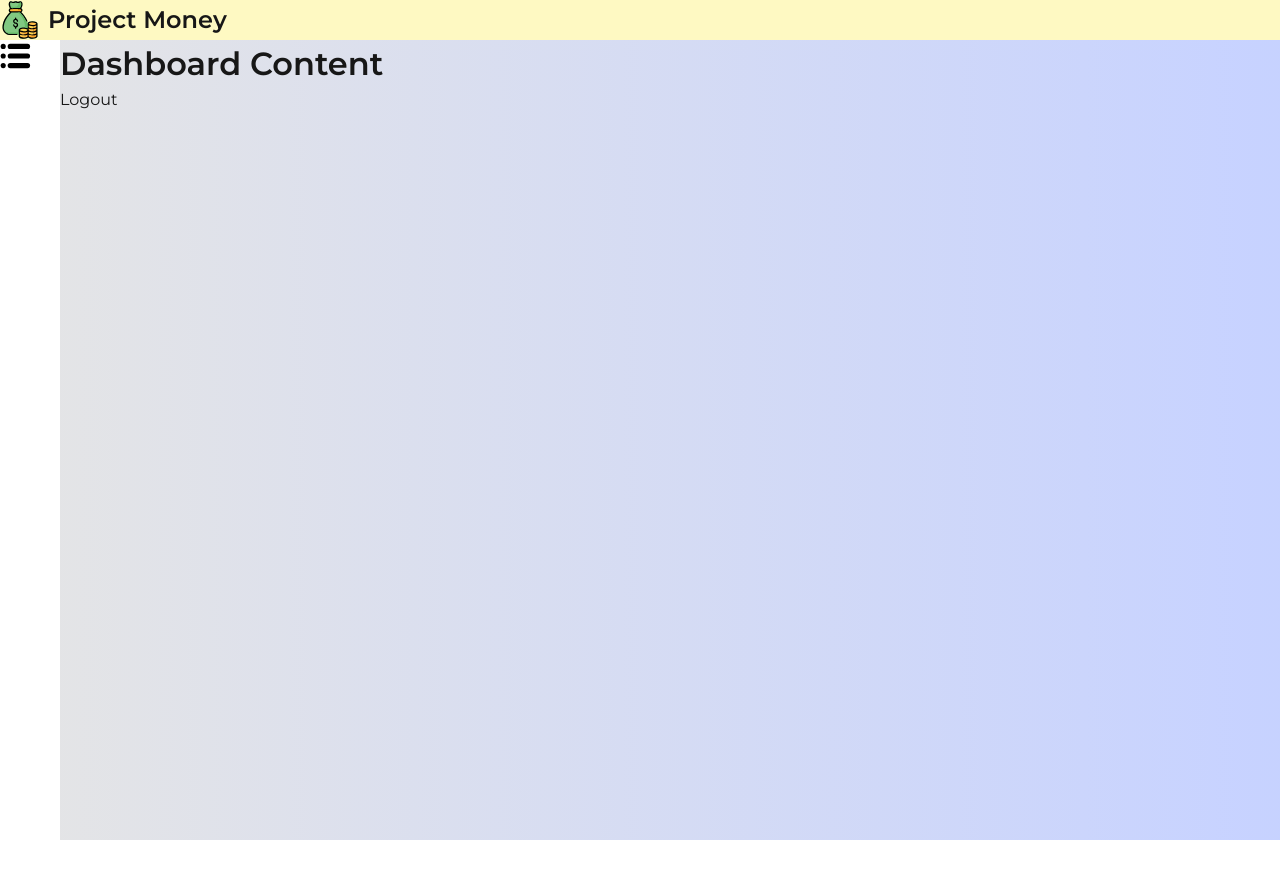
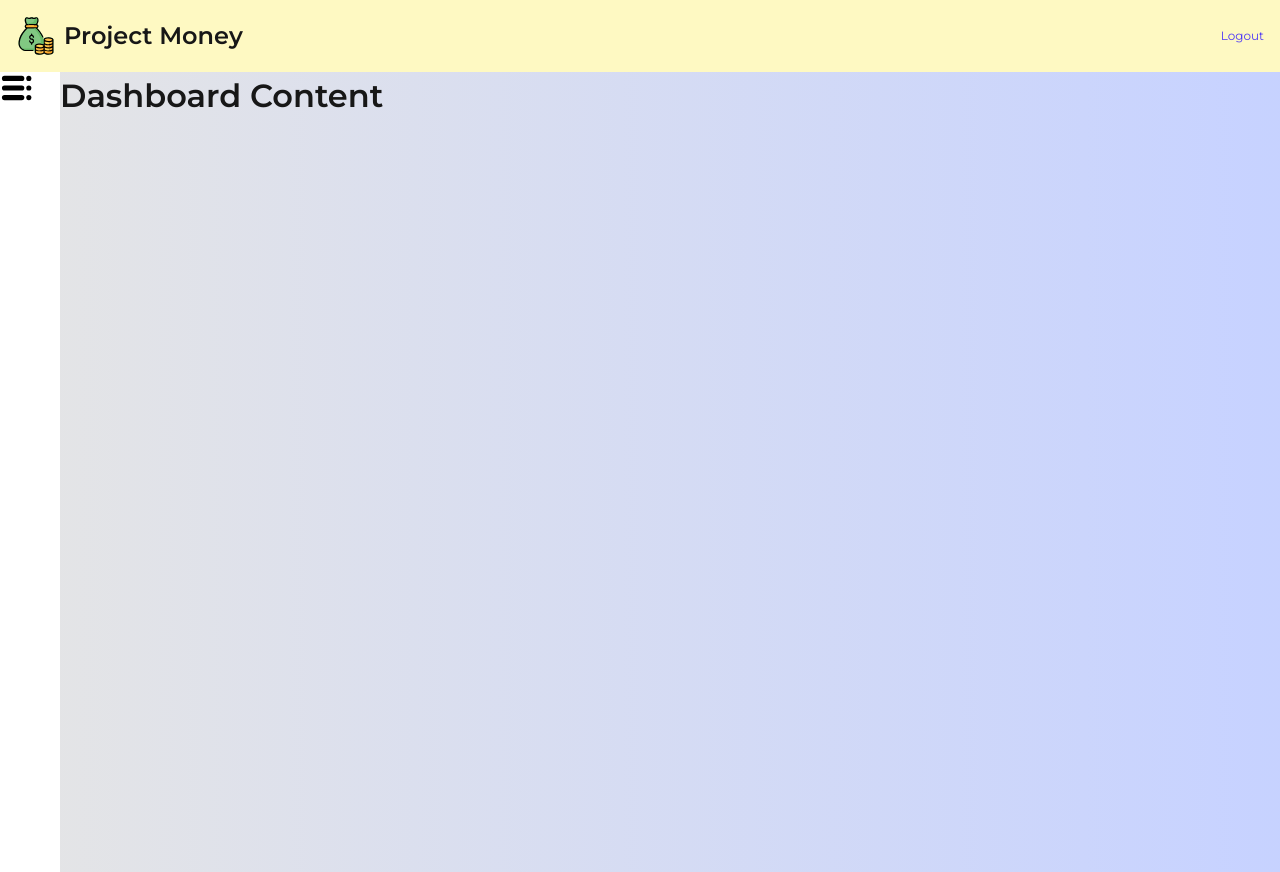
Before and after one commit to dexter2k8/project-money, a Next.js app: page /dashboard in a window 1280 px wide. Before the commit the page ends 840 px from the top, so only its background shows below. Built offline with nearby package versions, Linux system fonts and the light colour scheme.

Commit message:
feat: implemented logout button on header

```diff
--- a/app/(pages)/dashboard/page.tsx
+++ b/app/(pages)/dashboard/page.tsx
@@ -1,20 +1,7 @@
-"use client";
-
-import { SignOut } from "@/app/services/fetchers/auth";
-import { useRouter } from "next/navigation";
-
 export default function Dashboard() {
-  const router = useRouter();
-
-  const handleSignOut = async () => {
-    const result = await SignOut();
-    if (result) router.replace("/");
-  };
-
   return (
     <div className="h-full">
       <h2>Dashboard Content</h2>
-      <button onClick={handleSignOut}>Logout</button>
     </div>
   );
 }
--- a/app/(pages)/layout.tsx
+++ b/app/(pages)/layout.tsx
@@ -1,16 +1,30 @@
+"use client";
 import Sidebar from "@/components/Sidebar";
 import { cx } from "class-variance-authority";
 import Link from "next/link";
 import Image from "next/image";
+import Button from "@/components/Button";
+import { useRouter } from "next/navigation";
+import { SignOut } from "../services/fetchers/auth";
 
 export default function PagesLayout({ children }: { children: React.ReactNode }) {
+  const router = useRouter();
+
+  const handleSignOut = async () => {
+    const result = await SignOut();
+    if (result) router.replace("/");
+  };
+
   return (
     <div className="h-screen">
-      <header className="bg-yellow-100">
+      <header className="flex items-center justify-between p-4 bg-yellow-100">
         <Link className="flex items-center gap-2 w-fit" href="/dashboard">
           <Image className="dark:invert" src="/money.svg" alt="money logo" width={40} height={40} />
           <h3 className="whitespace-nowrap">Project Money</h3>
         </Link>
+        <Button variant="link" onClick={handleSignOut}>
+          Logout
+        </Button>
       </header>
       <div
         className={cx(
--- a/components/Button/constants.ts
+++ b/components/Button/constants.ts
@@ -14,9 +14,9 @@ export const buttonVariants = cva(
         "default-reverse":
           "border border-violet-200 text-indigo-200 enabled:hover:border-violet-400",
         primary: "bg-violet-800 border border-violet-200 text-white enabled:hover:bg-violet-600",
-        link: "bg-transparent text-indigo-600 enabled:hover:text-indigo-200 focus:animate-none",
+        link: "px-0! bg-transparent text-indigo-600 enabled:hover:text-indigo-200 focus:animate-none",
         "link-reverse":
-          "bg-transparent text-indigo-200 enabled:hover:text-indigo-400 focus:animate-none",
+          "px-0! bg-transparent text-indigo-200 enabled:hover:text-indigo-400 focus:animate-none",
       },
       size: {
         default: "text-xs h-8 px-10",
--- a/components/Sidebar/components/menu.tsx
+++ b/components/Sidebar/components/menu.tsx
@@ -2,17 +2,19 @@ import Image from "next/image";
 
 interface IMenuProps {
   onClick: () => void;
+  isCollapsed?: boolean;
 }
-export default function Menu({ onClick }: IMenuProps) {
+export default function Menu({ onClick, isCollapsed }: IMenuProps) {
   return (
     <Image
       onClick={onClick}
-      className="dark:invert cursor-pointer"
+      className="dark:invert cursor-pointer transition-all duration-300 ease-in-out"
       src="/menu.svg"
       alt="money logo"
       width={32}
       height={32}
       priority
+      style={{ transform: `rotateY(${isCollapsed ? "180deg" : "0deg"})` }}
     />
   );
 }
--- a/components/Sidebar/index.tsx
+++ b/components/Sidebar/index.tsx
@@ -7,7 +7,7 @@ export default function Sidebar() {
   const [isCollapsed, setIsCollapsed] = useState(true);
   return (
     <nav className={sidebarVariants({ isCollapsed })}>
-      <Menu onClick={() => setIsCollapsed(!isCollapsed)} />
+      <Menu isCollapsed={isCollapsed} onClick={() => setIsCollapsed(!isCollapsed)} />
     </nav>
   );
 }
```
